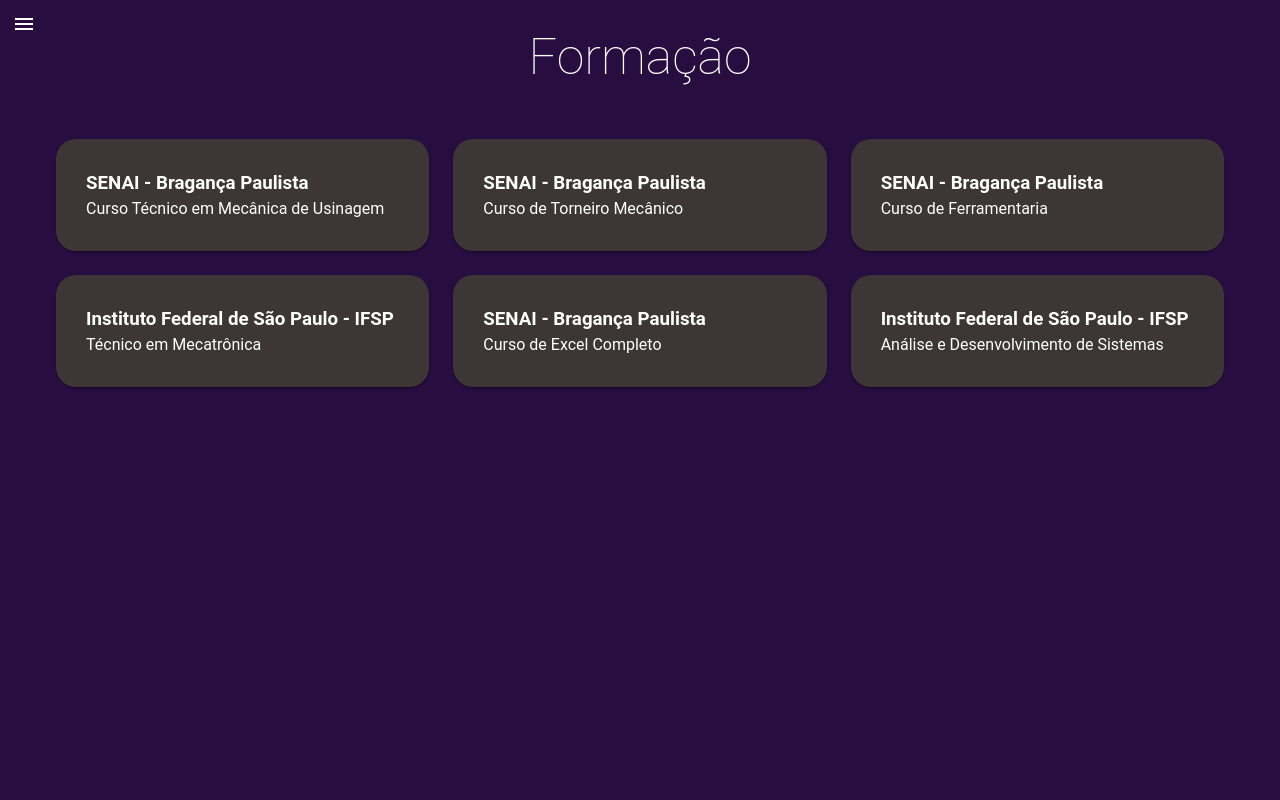
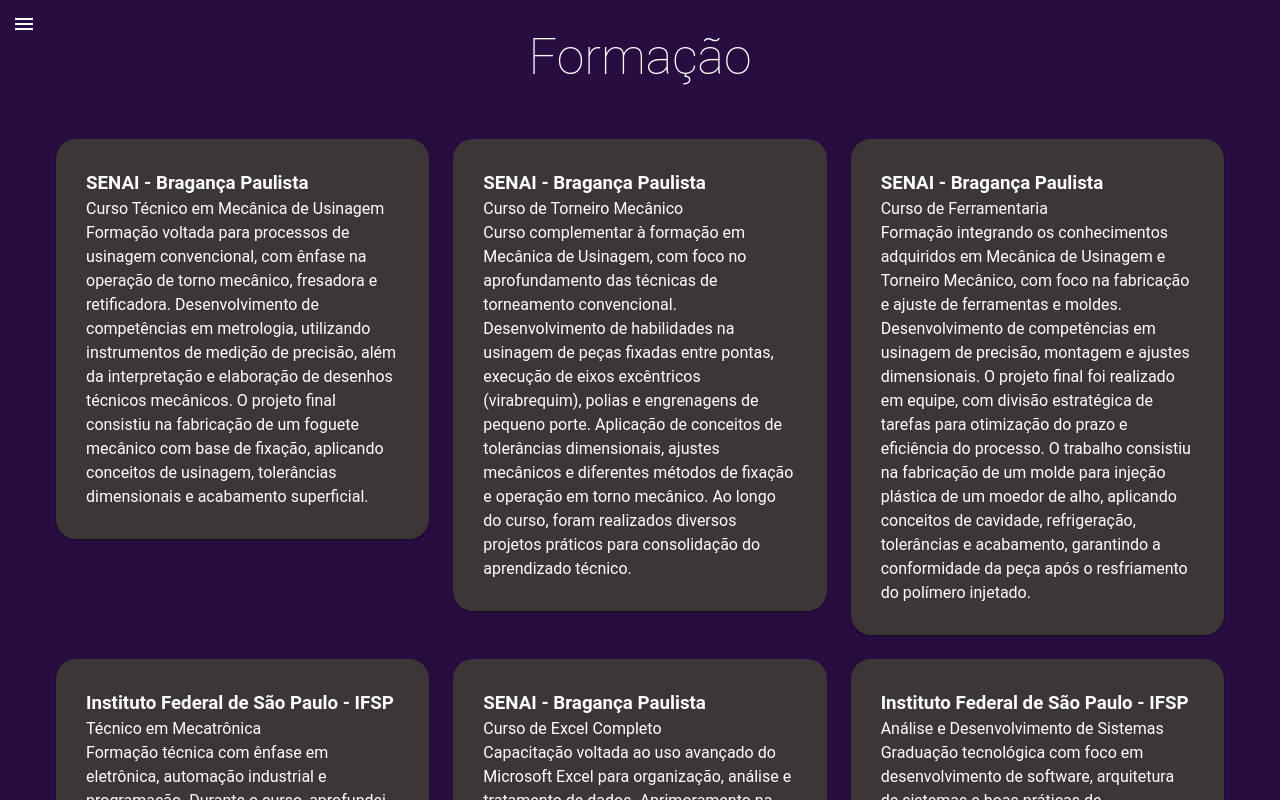
Before and after one commit to BrunoCardoso12/Portifolio-vuetify, a Vue app: page /formacao in a window 1280 px wide. Shown: the top 800 px of the page. Built offline with nearby package versions, Linux system fonts and the light colour scheme.

Commit message:
Fix typo in message property in Formacao.vue

```diff
--- a/src/views/Formacao.vue
+++ b/src/views/Formacao.vue
@@ -15,7 +15,7 @@
             <v-card class="formacao-card">
               <h3>{{ card.titulo }}</h3>
               <p>{{ card.descricao }}</p>
-              <p>{{ card.mensage }}</p>
+              <p>{{ card.mensagem }}</p>
               <v-btn
                 v-if="card.link"
                 :href="card.link"
```
